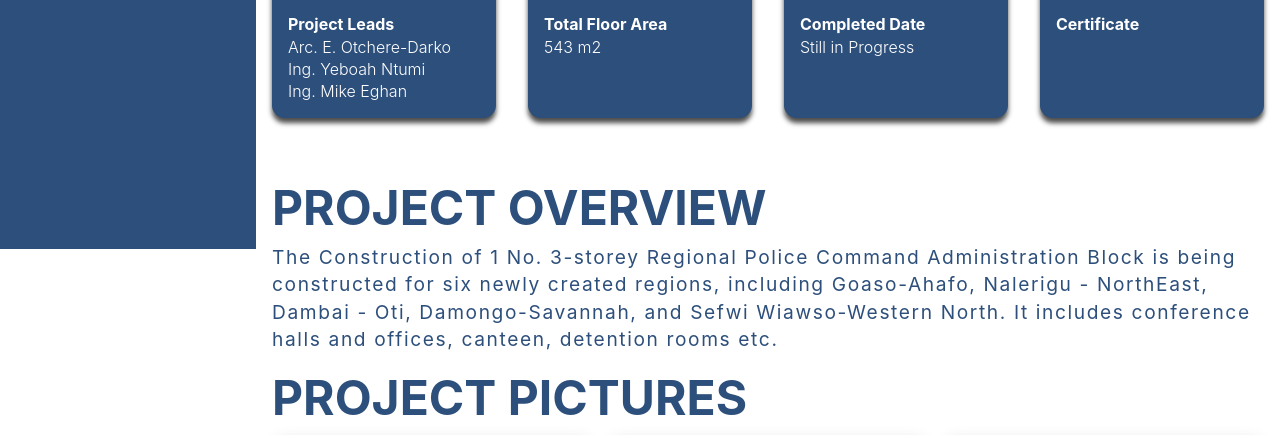
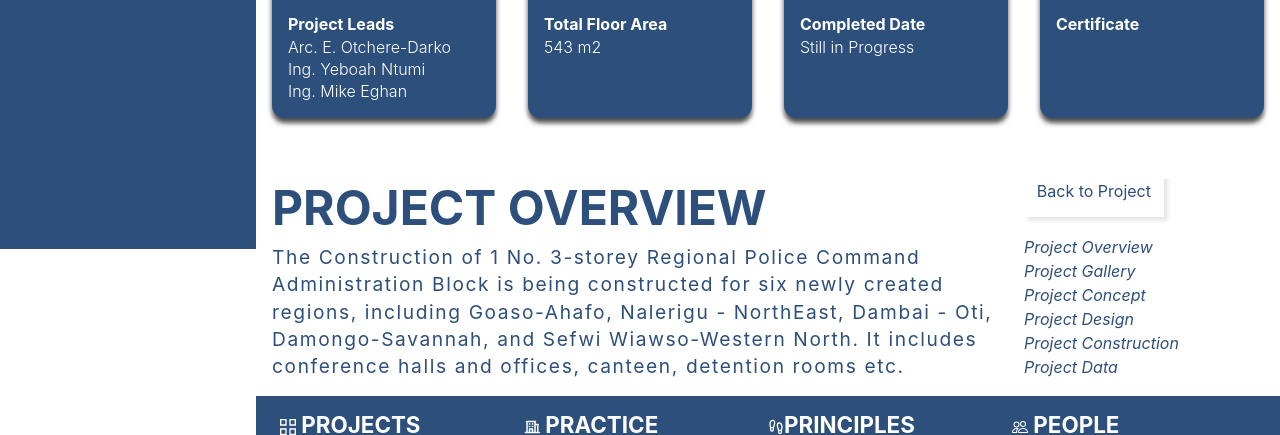
Before and after one commit to chrispydev/aesl, a Django app: page /project/1/ in a window 1280 px wide. Shown: the part 551-986 px from the top of the page. Run offline with Django 5.2, Linux system fonts and the light colour scheme; data comes from the database, SQL or seed files in the repository; grey boxes are pictures that could not be loaded.

Commit message:
feat(aside): add aside nav to the details page

```diff
--- a/static/css/layout.css
+++ b/static/css/layout.css
@@ -1039,6 +1039,52 @@ a:active {
   font-weight: 300;
 }
 
+.details__wrapper {
+  display: grid;
+  grid-template-columns: repeat(4, 1fr);
+  gap: 1;
+  overflow: hidden;
+}
+
+.wrapper__1 {
+  grid-column: span 3
+}
+
+.wrapper_2 {
+  grid-column: span 1;
+
+}
+
+.wrapper_2>a {
+  color: var(--primary-color);
+  padding: 1rem 0.8rem;
+  box-shadow: 4px 4px 4px rgba(0, 0, 0, 0.1);
+  margin-bottom: 3rem;
+}
+
+.wrapper_2>a:hover {
+  color: var(--secondary-color);
+}
+
+.wrapper__links {
+  display: flex;
+  justify-content: start;
+  align-items: start;
+  flex-direction: column;
+  margin-top: 2rem;
+}
+
+.wrapper__links a {
+  color: var(--primary-color);
+  font-style: italic;
+  transition: hover cubic-bezier(0.785, 0.135, 0.15, 0.86);
+}
+
+.wrapper__links a:hover {
+  color: var(--secondary-color);
+  font-weight: 800;
+}
+
 .project__details-text,
 .projects__details-gallery,
 .projects__construction-gallery,
--- a/templates/frontend/project_detail.html
+++ b/templates/frontend/project_detail.html
@@ -76,160 +76,25 @@
     </div>
 </section>
 
-<!-- project deail overview -->
-<section class="project__details-text">
-  <h2>Project Overview</h2>
-  <p>{{ project.little_text_details }}</p>
-</section>
-
-<!-- Project Gallery Details-->
-<section class="projects__details-gallery">
-  <h2>Project Pictures</h2>
-  <div class="projects__masonry-gallery">
-    {% for img in project_pictures %}
-    <div class="projects__image">
-      <img src="{{ img.image.url }}" alt="Project Image">
-    </div>
-    {% empty %}
-    <p>No project pictures available.</p>
-    {% endfor %}
-  </div>
-</section>
-
-<!-- Project Construction Details-->
-<section class="projects__construction-gallery">
-  <h2>Project Pictures</h2>
-  <div class="projects__masonry-gallery">
-    {% for img in construction_pictures %}
-    <div class="projects__image">
-      <img src="{{ img.image.url }}" alt="Project Image">
-    </div>
-    {% empty %}
-    <p>No project pictures available.</p>
-    {% endfor %}
-  </div>
-</section>
+<section class="details__wrapper">
+  <!-- project deail overview -->
+  <section class="project__details-text wrapper__1">
+    <h2>Project Overview</h2>
+    <p>{{ project.little_text_details }}</p>
+  </section>
 
 
-<!-- Project detail Data -->
-<section class="projects__detail-data">
-  <h2>Project Data</h2>
-  <div class="projects__data">
-
-    <div class="data__grid-top">
-      <div style="border-radius:0px" class="details__card">
-        <div class="details__card-head">
-          <p class="details__head">Project Coordinator</p>
-          <p class="details__body">{{ project.project_coordinator }}</p>
-        </div>
-        <div class="details__card-body">
-          <p class="details__head">Project Leads</p>
-            {% for leader in project.project_leaders.all %}
-              <p class="details__body">{{ leader.full_name }}</p>
-              {% if not forloop.last %}
-              {% endif %}
-            {% endfor %}
-        </div>
-      </div>
-
-      <div  style="border-radius:0px" class="details__card">
-        <div class="details__card-head">
-          <p class="details__head">Project Coordinator</p>
-          <p class="details__body">{{ project.project_coordinator }}</p>
-        </div>
-        <div class="details__card-body">
-          <p class="details__head">Project Leads</p>
-            {% for leader in project.project_leaders.all %}
-              <p class="details__body">{{ leader.full_name }}</p>
-              {% if not forloop.last %}
-              {% endif %}
-            {% endfor %}
-        </div>
-      </div>
-    </div>
-
-    <div class="projects__data-span">
-      <img src="{% static 'img/statlight.jpg' %}"/>
-    </div>
-
-    <div  style="border-radius:0px" class="details__card">
-      <div class="details__card-head">
-        {% if project.job_sheets %}
-        <p class="details__head">Job Sheets</p>
-        <p class="details__body">{{ project.job_sheets }}</p>
-        {% endif %}
-      </div>
-    </div>
-
-    <div style="border-radius:0px" class="details__card">
-      <div class="details__card-head">
-        <p class="details__head">Awards</p>
-      </div>
-      <div class="details__card-body">
-          {% for award in project.awards.all %}
-          <div class="awards__container">
-            <p class="details__body">{{ award.year }}</p>
-            <div class="award__detail">
-              <p class="details__body">Awards Name: {{ award.award_name}}</p>
-              {% if award.website %}
-              <a href="{{ award.website }}" target="_blank">{{ award.website }}</a>
-              {% endif %}
-            </div>
-          </div>
-          {% endfor %}
-      </div>
-    </div>
-
-    <div style="border-radius:0px" class="details__card">
-      <div class="details__card-head">
-        <p class="details__head">News Item</p>
-      </div>
-    </div>
-
-    <div style="border-radius:0px" class="details__card">
-      <div class="details__card-head">
-        <p class="details__head">Other Project Team Members</p>
-      </div>
-      <div class="details__card-body">
-      {% for member in project.other_team_members.all %}
-        <p class="details__body">{{ member.full_name }}</p>
-      {% empty %}
-        <p>No additional team members</p>
-      {% endfor %}
-      </div>
-    </div>
-
-    <div style="border-radius:0px" class="details__card">
-      <div class="details__card-head">
-        <p class="details__head">News Item</p>
-      </div>
-    </div>
-
-    <div style="border-radius:0px" class="details__card">
-      <div class="details__card-head">
-        <p class="details__head">News Item</p>
-      </div>
-    </div>
-
-
-
-
-
-  </div>
-
-
-
-
-</section>
-
-
-<!-- page location Section -->
-<section class="page__location">
-  <div class="page__flex">
-    <img src="{% static 'img/aesl_logo.png' %}" alt="aesl logo" class="info__building-image-large"/>
-    <p>AESL || {{ title }} - {{ project.title }}</p>
-  </div>
-  <p>Consulting Architects,<br/> Engineers and Surveyors</p>
+  <aside class="wrapper_2">
+    <a href="#top">Back to Project</a>
+    <div class="wrapper__links">
+      <a href="#overview">Project Overview</a>
+      <a href="#gallery">Project Gallery</a>
+      <a href="#concept">Project Concept</a>
+      <a href="#design">Project Design</a>
+      <a href="#construction">Project Construction</a>
+      <a href="#data">Project Data</a>
+    </a>
+  </aside>
 </section>
 
 
```
Also changed, not shown: back.html (added, +249 -0 lines).
